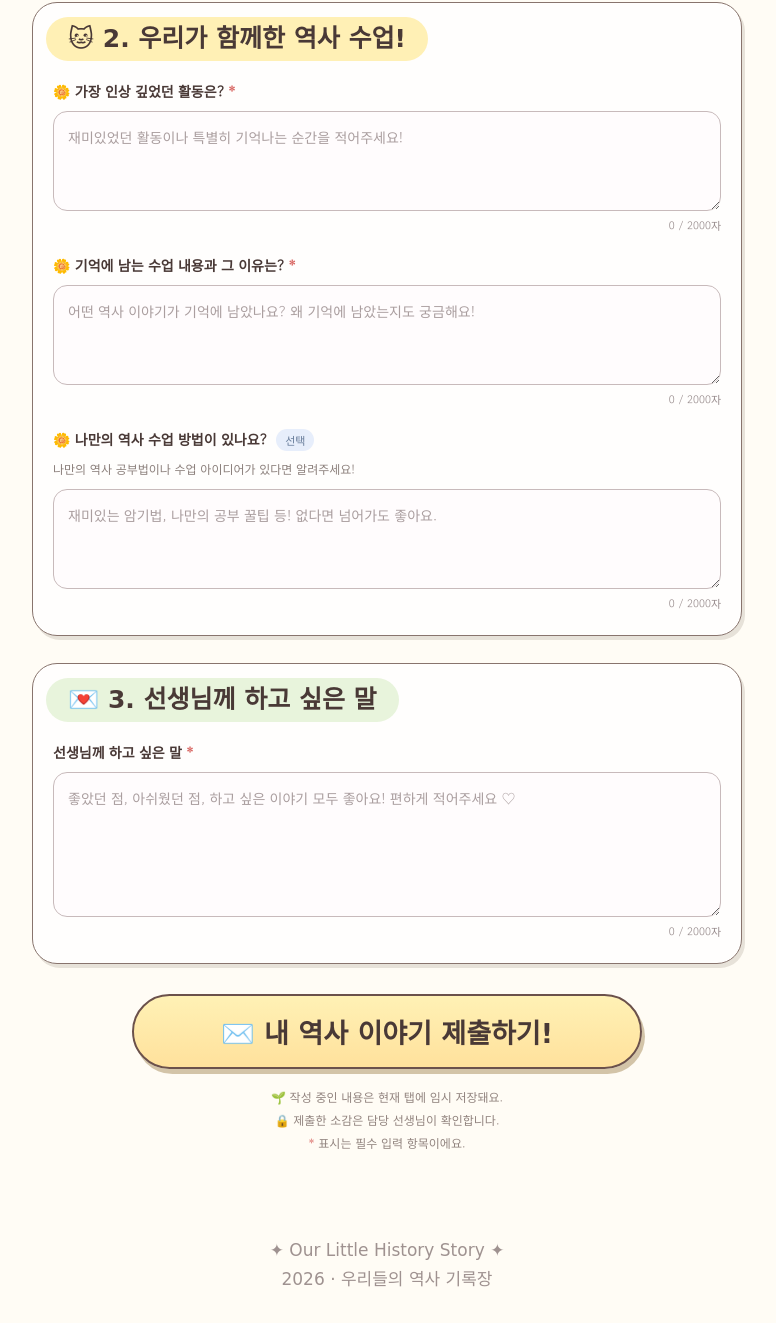
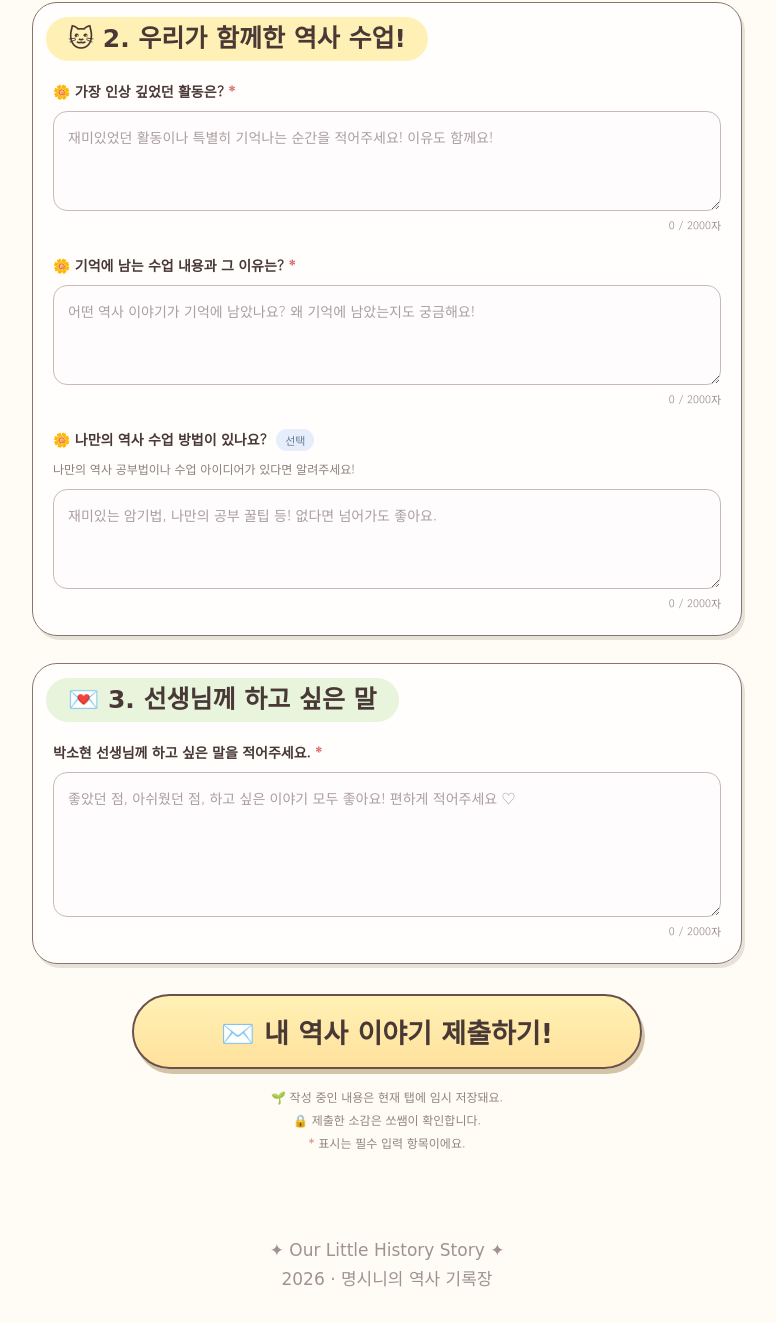
Before and after one commit to 516sohyun-crypto/history-reflection, a plain HTML site: page index.html in a window 1280 px wide. Shown: the part 730-2053 px from the top of the page, without its empty margins (253-1029 px from the left). Drawn offline with Linux system fonts and the light colour scheme; a web font is replaced by a local one.

Commit message:
Update index.html

```diff
--- a/index.html
+++ b/index.html
@@ -5,8 +5,8 @@
   <meta charset="UTF-8">
   <meta name="viewport" content="width=device-width, initial-scale=1">
   <meta name="theme-color" content="#e6f2ff">
-  <meta name="description" content="우리들의 역사 수업 소감 기록장">
-  <title>우리들의 역사 수업 소감 📖</title>
+  <meta name="description" content="명시니의 역사 수업 소감 기록장">
+  <title>명시니의 역사 수업 소감 📖</title>
 
   <link rel="preconnect" href="https://fonts.googleapis.com">
   <link rel="preconnect" href="https://fonts.gstatic.com" crossorigin>
@@ -436,7 +436,7 @@
     </svg>
 
     <div class="hero-title">
-      <h1>📖 <span>우리들의 역사 수업 소감</span></h1>
+      <h1>📖 <span>명시니의 역사 수업 소감</span></h1>
       <p>
         함께한 역사 수업, 어땠나요?<br>
         기억에 남는 순간들을 자유롭게 들려주세요!<br>
@@ -513,7 +513,7 @@
               name="activity"
               required
               maxlength="2000"
-              placeholder="재미있었던 활동이나 특별히 기억나는 순간을 적어주세요!"></textarea>
+              placeholder="재미있었던 활동이나 특별히 기억나는 순간을 적어주세요! 이유도 함께요!"></textarea>
             <div class="counter">
               <span data-count="activity">0</span> / 2000자
             </div>
@@ -562,7 +562,7 @@
 
           <div class="field">
             <label for="message">
-              선생님께 하고 싶은 말
+              박소현 선생님께 하고 싶은 말을 적어주세요.
               <span class="star">*</span>
             </label>
             <textarea
@@ -595,7 +595,7 @@
 
         <p class="notice">
           🌱 작성 중인 내용은 현재 탭에 임시 저장돼요.<br>
-          🔒 제출한 소감은 담당 선생님이 확인합니다.<br>
+          🔒 제출한 소감은 쏘쌤이 확인합니다.<br>
           <span class="star">*</span> 표시는 필수 입력 항목이에요.
         </p>
       </form>
@@ -620,7 +620,7 @@
 
   <footer>
     ✦ Our Little History Story ✦<br>
-    2026 · 우리들의 역사 기록장
+    2026 · 명시니의 역사 기록장
   </footer>
 </div>
 
```
